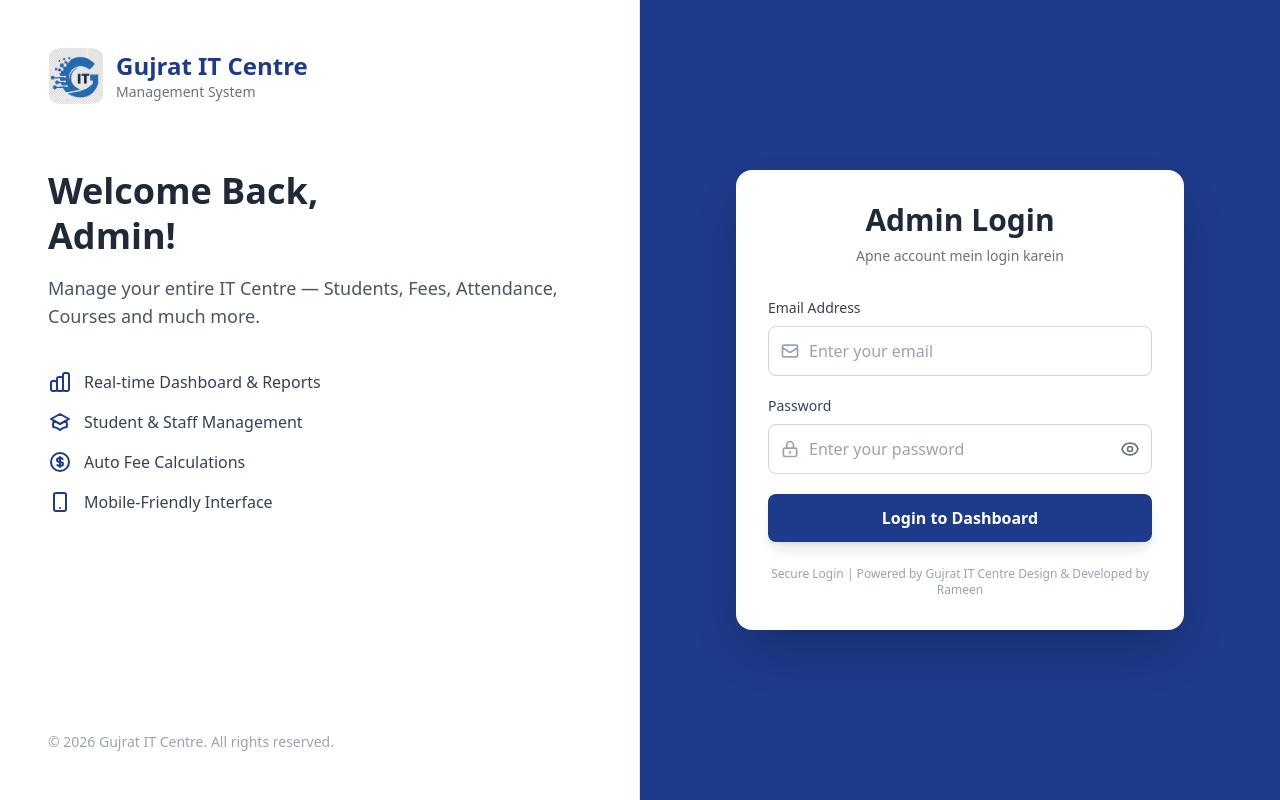
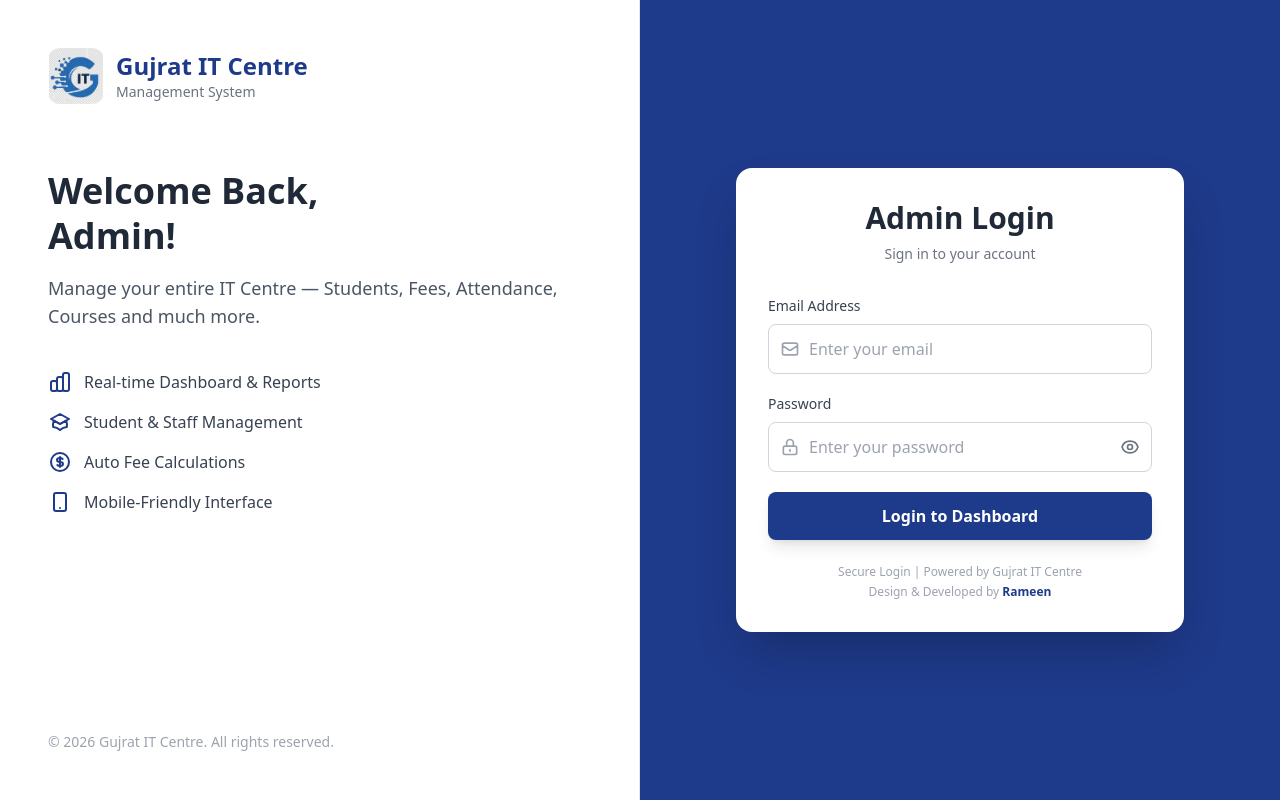
Before and after one commit to rameenmeena802-ux/gujrat-it-centre-management-system, a React (Create React App) app in the folder client/: page /login in a window 1280 px wide. Built offline with nearby package versions, Linux system fonts and the light colour scheme.

Commit message:
Restore Login.js with English translations

```diff
--- a/client/src/pages/Login.js
+++ b/client/src/pages/Login.js
@@ -57,7 +57,7 @@ const Login = () => {
             Welcome Back, <br /> Admin!
           </h2>
           <p className="mt-4 text-lg text-gray-600">
-           Manage your entire IT Centre — Students, Fees, Attendance, Courses and much more.
+            Manage your entire IT Centre — Students, Fees, Attendance, Courses and much more.
           </p>
 
           <div className="mt-10 space-y-4 text-gray-700">
@@ -109,7 +109,7 @@ const Login = () => {
           <div className="bg-white p-8 rounded-2xl shadow-2xl">
             <div className="text-center mb-8">
               <h2 className="text-3xl font-bold text-gray-800">Admin Login</h2>
-              <p className="text-gray-500 text-sm mt-2">Apne account mein login karein</p>
+              <p className="text-gray-500 text-sm mt-2">Sign in to your account</p>
             </div>
 
             {error && (
@@ -194,7 +194,9 @@ const Login = () => {
 
             <p className="text-center text-xs text-gray-400 mt-6">
               Secure Login | Powered by Gujrat IT Centre
-              Design & Developed by Rameen
+            </p>
+            <p className="text-center text-xs text-gray-400 mt-1">
+              Design & Developed by <span className="font-semibold text-[#1e3a8a]">Rameen</span>
             </p>
           </div>
         </div>
```
